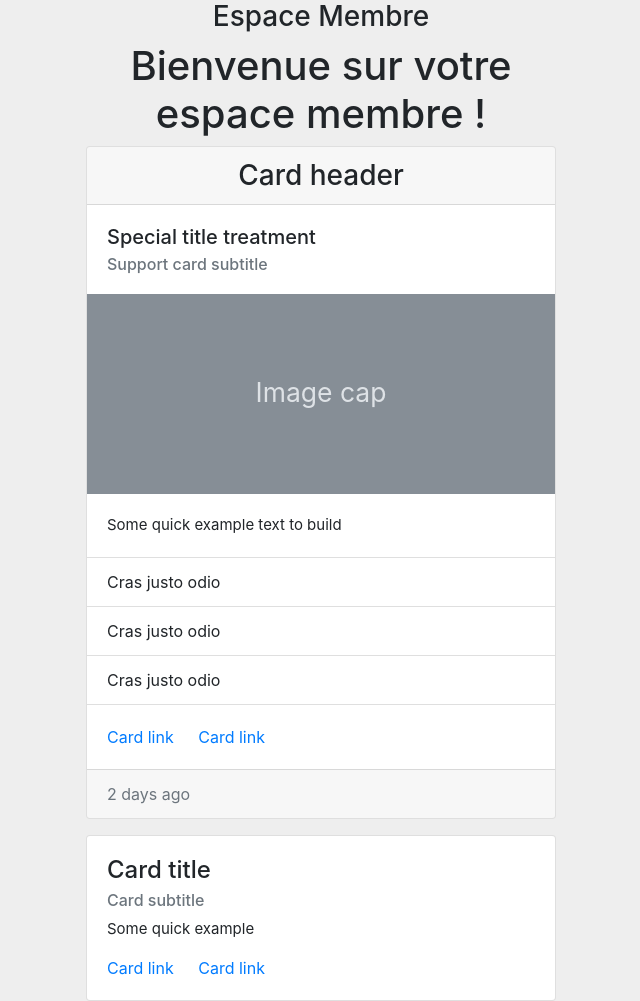
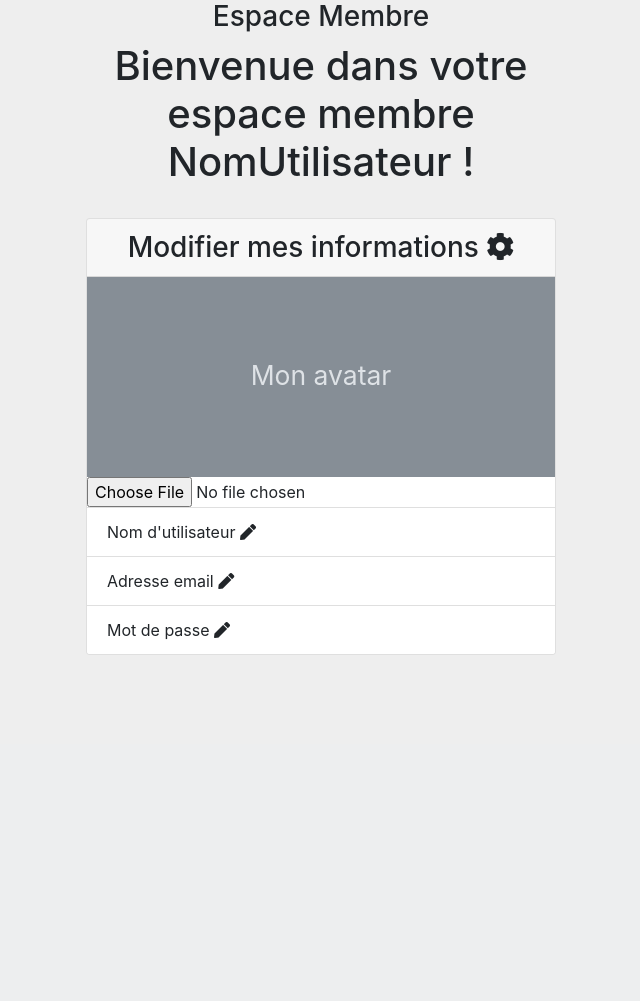
Before and after one commit to Nirdeo/LiveQuestion, a PHP site: page /EspaceMembre/espacemembre.php in a window 1280 px wide. Shown: the part 56-1057 px from the top of the page, without its empty margins (319-959 px from the left). After the commit the page ends 711 px from the top, so only its background shows below. Run offline with PHP 8.4, Linux system fonts and the light colour scheme.

Commit message:
Modification espace membre
Mise en page de l'espace membre

```diff
--- a/EspaceMembre/espacemembre.php
+++ b/EspaceMembre/espacemembre.php
@@ -37,41 +37,19 @@
     <section>
         <div class="container">
             <h3>Espace Membre</h3>
-            <h1>Bienvenue sur votre espace membre !</h1>
+            <h1>Bienvenue dans votre espace membre NomUtilisateur !</h1><br>
             <div class="card mb-3">
-                <h3 class="card-header">Card header</h3>
-                <div class="card-body">
-                    <h5 class="card-title">Special title treatment</h5>
-                    <h6 class="card-subtitle text-muted">Support card subtitle</h6>
-                </div>
-                <svg xmlns="http://www.w3.org/2000/svg" class="d-block user-select-none" width="100%" height="200" aria-label="Placeholder: Image cap" focusable="false" role="img" preserveAspectRatio="xMidYMid slice" viewBox="0 0 318 180" style="font-size:1.125rem;text-anchor:middle">
+                <h3 class="card-header">Modifier mes informations <i class="fas fa-cog"></i></h3>
+                <svg for="file" xmlns="http://www.w3.org/2000/svg" class="d-block user-select-none" width="100%" height="200" aria-label="Placeholder: Mon avatar" focusable="false" role="img" preserveAspectRatio="xMidYMid slice" viewBox="0 0 318 180" style="font-size:1.125rem;text-anchor:middle">
                     <rect width="100%" height="100%" fill="#868e96"></rect>
-                    <text x="50%" y="50%" fill="#dee2e6" dy=".3em">Image cap</text>
+                    <text x="50%" y="50%" fill="#dee2e6" dy=".3em">Mon avatar</text>
                 </svg>
-                <div class="card-body">
-                    <p class="card-text">Some quick example text to build</p>
-                </div>
+                <input type="file" id="file">
                 <ul class="list-group list-group-flush">
-                    <li class="list-group-item">Cras justo odio</li>
-                    <li class="list-group-item">Cras justo odio</li>
-                    <li class="list-group-item">Cras justo odio</li>
+                    <li class="list-group-item">Nom d'utilisateur <i class="fas fa-pen"></i></li>
+                    <li class="list-group-item">Adresse email <i class="fas fa-pen"></i></li>
+                    <li class="list-group-item">Mot de passe <i class="fas fa-pen"></i></li>
                 </ul>
-                <div class="card-body">
-                    <a href="#" class="card-link">Card link</a>
-                    <a href="#" class="card-link">Card link</a>
-                </div>
-                <div class="card-footer text-muted">
-                    2 days ago
-                </div>
-            </div>
-            <div class="card">
-                <div class="card-body">
-                    <h4 class="card-title">Card title</h4>
-                    <h6 class="card-subtitle mb-2 text-muted">Card subtitle</h6>
-                    <p class="card-text">Some quick example</p>
-                    <a href="#" class="card-link">Card link</a>
-                    <a href="#" class="card-link">Card link</a>
-                </div>
             </div>
         </div>
     </section>
```
